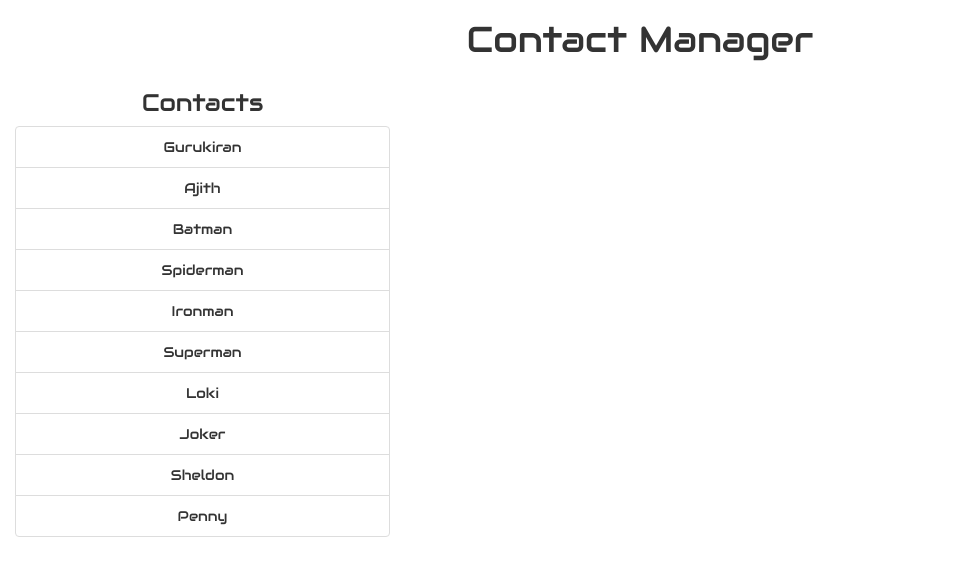
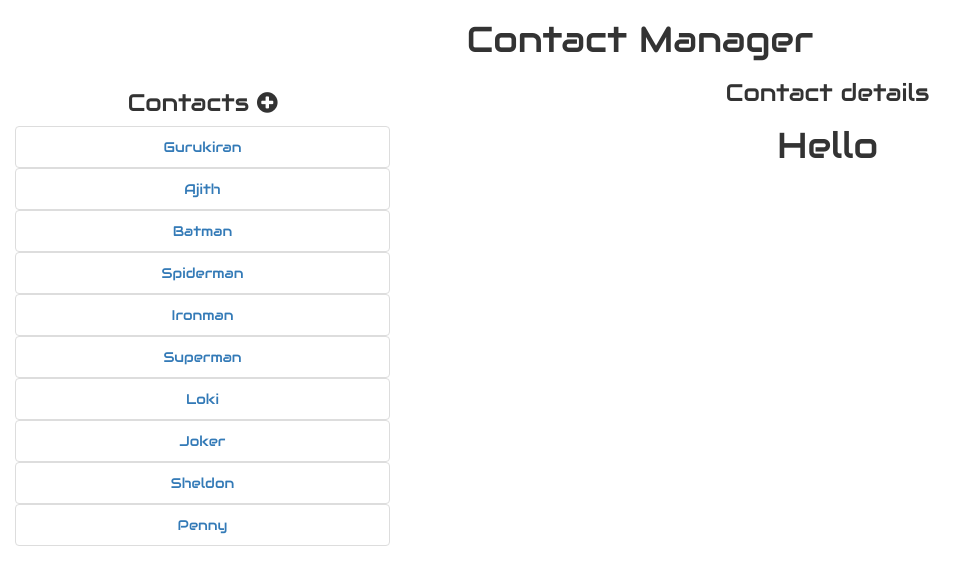
Before and after one commit to guru-sode/redux-contact-app, a React (Create React App) app: page /Gurukiran in a window 1280 px wide. Shown: the top 584 px of the page, without its empty margins (0-977 px from the left). Built offline with nearby package versions, Linux system fonts and the light colour scheme.

Commit message:
Add router functionality

```diff
--- a/package.json
+++ b/package.json
@@ -6,6 +6,7 @@
     "express": "^4.16.3",
     "react": "^16.5.2",
     "react-dom": "^16.5.2",
+    "react-router-dom": "^4.3.1",
     "react-scripts": "1.1.5"
   },
   "scripts": {
--- a/public/index.html
+++ b/public/index.html
@@ -20,8 +20,10 @@
       Learn how to configure a non-root public URL by running `npm run build`.
     -->
     <link rel="stylesheet" href="https://maxcdn.bootstrapcdn.com/bootstrap/3.3.7/css/bootstrap.min.css">
+    <link rel="stylesheet" href="https://cdnjs.cloudflare.com/ajax/libs/font-awesome/4.7.0/css/font-awesome.min.css"><!--Add icons-->
     <script src="https://ajax.googleapis.com/ajax/libs/jquery/3.3.1/jquery.min.js"></script>
     <script src="https://maxcdn.bootstrapcdn.com/bootstrap/3.3.7/js/bootstrap.min.js"></script>
+    <!-- <script src="https://www.gstatic.com/firebasejs/5.5.1/firebase.js"></script> -->
     <title>Contact App</title>
   </head>
   <body>
--- a/src/App.css
+++ b/src/App.css
@@ -20,3 +20,9 @@ h1,h3 {
   font-family: 'Audiowide', cursive;
   text-align: center;
 }
+
+.contact-details-container{
+  float: right;
+  width: 50%;
+  background-color: red;
+}
--- a/src/ContactList.jsx
+++ b/src/ContactList.jsx
@@ -1,40 +1,66 @@
 import React, { Component } from 'react';
 import data from './data/contactList.json';
+import { BrowserRouter, Route } from 'react-router-dom';
+import {NavLink} from 'react-router-dom';
 
 
 class ContactList extends Component {
-    constructor(){
+  constructor() {
     super();
-        this.state ={
-            name:[]
+    this.state = {
+      name: []
     };
   }
 
-    componentDidMount = () =>{
-        const personName=[];
-            data.map((person)=>personName.push(person.name));
+  componentDidMount = () => {
+    const personName = [];
+    data.map(person => personName.push(person.name));
     this.setState({
-                name:personName
-            })
-    }
+      name: personName
+    });
+  };
 
-    renderList(){
-        const names=[];
-        for(let i=0;i<this.state.name.length;i++){
-             names.push((<li className='list-group-item' key={this.state.name[i]}>{this.state.name[i]}</li>));
+  renderList() {
+    const names = [];
+    for (let i = 0; i < this.state.name.length; i++) {
+      names.push(
+      <NavLink to={`/${this.state.name[i]}`}>
+              <li
+          className="list-group-item"
+          onClick={this.handleClick.bind(this, this.state.name[i])}
+          key={this.state.name[i]}
+        >
+          {this.state.name[i]}
+        </li>
+       </NavLink>
+      );
     }
     return names;
   }
+  handleClick(key){
+
+  }
+
+
   render() {
-        console.log(this.state.name);
     return (
+        <BrowserRouter>
       <div>
         <h1>Contact Manager</h1>
-                <div className='contact-container'>
-                <h3>Contacts</h3>
-                <ul className='list-group'>{this.renderList()}</ul>
+        <div className="contact-container">
+          <h3>
+            Contacts <i className="fa fa-plus-circle" />
+          </h3>
+          <ul className="list-group">{this.renderList()}</ul>
+        </div>
+        <div className="conatct-details-container">
+        <h3>Contact details</h3>
+        <Route path='/Gurukiran' render={()=>{
+            return <h1>Hello</h1>
+        }}></Route>
         </div>
       </div>
+      </BrowserRouter>
     );
   }
 }
```
Also changed, not shown: 1 other file (tests, documents, lock files or other folders). Lines whose indentation alone changed are shown as unchanged.
